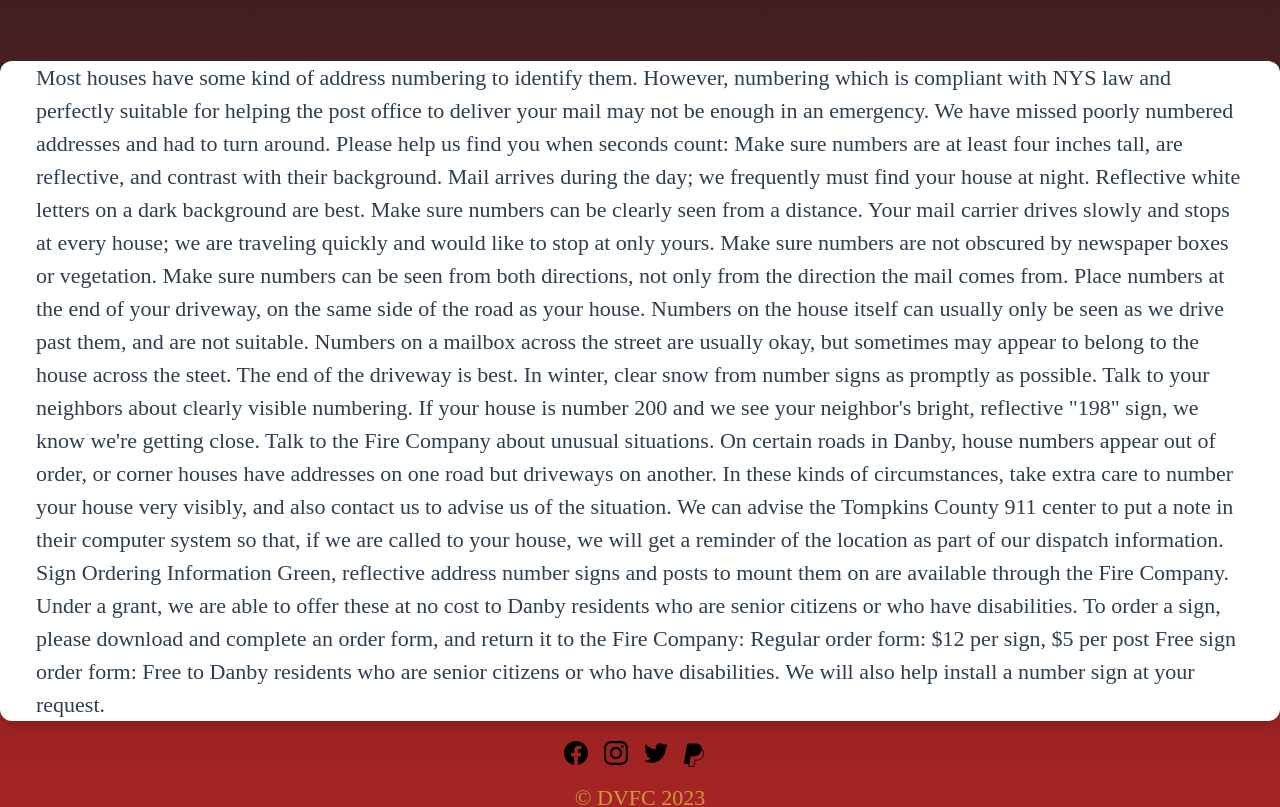
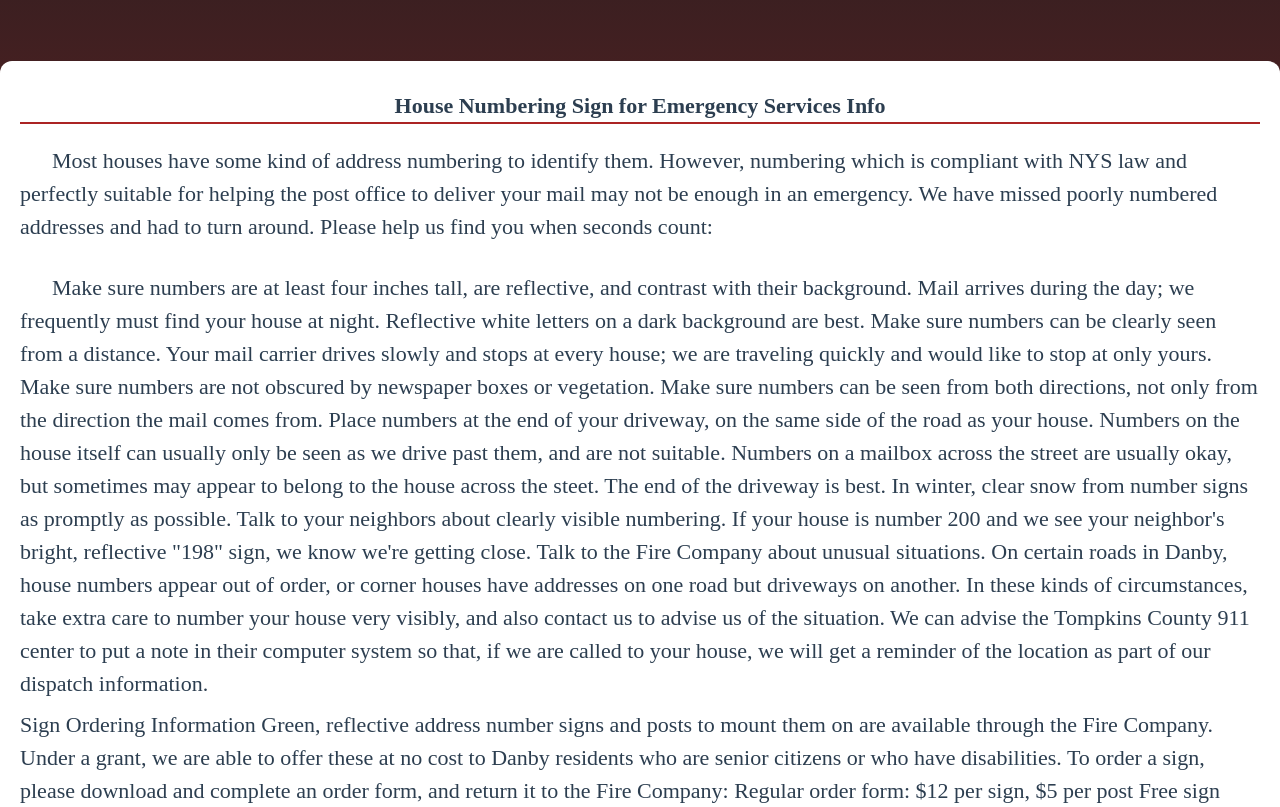
Before and after one commit to jdimichele/DanbyFireDept, a Vue app: page /safety/house-info in a window 1280 px wide. Shown: the part 280-1087 px from the top of the page. Built offline with nearby package versions, Linux system fonts and the light colour scheme.

Commit message:
Updated most of the pages headers/titles to match styling of the other pages, started formatting the House Sign Info page.

```diff
--- a/src/components/subpages/HouseSignForm.vue
+++ b/src/components/subpages/HouseSignForm.vue
@@ -2,9 +2,11 @@
   <div class="grid grid-cols-2 grid-rows-1">
     <div class="col-span-2">
       <div class="py-2">
-        <h2 class="font-bold flex-grow border-b-2 ml-5 mr-10 border-danby-red">
-          House Numbering Sign for Emergency Services Ordering Form
-        </h2>
+        <div class="pt-5 flex-grow border-b-2 border-danby-red">
+          <h1 class="font-bold text-center">
+            House Numbering Sign for Emergency Services Info
+          </h1>
+        </div>
         <h4 class="font-bold flex-grow text-center py-6">
           If we can't find you, we can't help you!
         </h4>
--- a/src/components/subpages/HouseSignInfo.vue
+++ b/src/components/subpages/HouseSignInfo.vue
@@ -1,36 +1,48 @@
 <template>
-  <div>
-    <p class="mx-4">
+  <div class="py-2">
+    <div class="pt-5 flex-grow border-b-2 border-danby-red">
+      <h1 class="font-bold text-center">
+        House Numbering Sign for Emergency Services Info
+      </h1>
+    </div>
+    <div class="mx-4"></div>
+    <p class="indent-8 pt-5 pb-2">
       Most houses have some kind of address numbering to identify them. However,
       numbering which is compliant with NYS law and perfectly suitable for
       helping the post office to deliver your mail may not be enough in an
       emergency. We have missed poorly numbered addresses and had to turn
-      around. Please help us find you when seconds count: Make sure numbers are
-      at least four inches tall, are reflective, and contrast with their
-      background. Mail arrives during the day; we frequently must find your
-      house at night. Reflective white letters on a dark background are best.
-      Make sure numbers can be clearly seen from a distance. Your mail carrier
-      drives slowly and stops at every house; we are traveling quickly and would
-      like to stop at only yours. Make sure numbers are not obscured by
-      newspaper boxes or vegetation. Make sure numbers can be seen from both
-      directions, not only from the direction the mail comes from. Place numbers
-      at the end of your driveway, on the same side of the road as your house.
-      Numbers on the house itself can usually only be seen as we drive past
-      them, and are not suitable. Numbers on a mailbox across the street are
-      usually okay, but sometimes may appear to belong to the house across the
-      steet. The end of the driveway is best. In winter, clear snow from number
-      signs as promptly as possible. Talk to your neighbors about clearly
-      visible numbering. If your house is number 200 and we see your neighbor's
-      bright, reflective "198" sign, we know we're getting close. Talk to the
-      Fire Company about unusual situations. On certain roads in Danby, house
-      numbers appear out of order, or corner houses have addresses on one road
-      but driveways on another. In these kinds of circumstances, take extra care
-      to number your house very visibly, and also contact us to advise us of the
-      situation. We can advise the Tompkins County 911 center to put a note in
-      their computer system so that, if we are called to your house, we will get
-      a reminder of the location as part of our dispatch information. Sign
-      Ordering Information Green, reflective address number signs and posts to
-      mount them on are available through the Fire Company. Under a grant, we
+      around. Please help us find you when seconds count:
+    </p>
+    <p class="indent-8 pt-5 pb-2">
+      Make sure numbers are at least four inches tall, are reflective, and
+      contrast with their background. Mail arrives during the day; we frequently
+      must find your house at night. Reflective white letters on a dark
+      background are best. Make sure numbers can be clearly seen from a
+      distance. Your mail carrier drives slowly and stops at every house; we are
+      traveling quickly and would like to stop at only yours. Make sure numbers
+      are not obscured by newspaper boxes or vegetation. Make sure numbers can
+      be seen from both directions, not only from the direction the mail comes
+      from. Place numbers at the end of your driveway, on the same side of the
+      road as your house. Numbers on the house itself can usually only be seen
+      as we drive past them, and are not suitable. Numbers on a mailbox across
+      the street are usually okay, but sometimes may appear to belong to the
+      house across the steet. The end of the driveway is best. In winter, clear
+      snow from number signs as promptly as possible. Talk to your neighbors
+      about clearly visible numbering. If your house is number 200 and we see
+      your neighbor's bright, reflective "198" sign, we know we're getting
+      close. Talk to the Fire Company about unusual situations. On certain roads
+      in Danby, house numbers appear out of order, or corner houses have
+      addresses on one road but driveways on another. In these kinds of
+      circumstances, take extra care to number your house very visibly, and also
+      contact us to advise us of the situation. We can advise the Tompkins
+      County 911 center to put a note in their computer system so that, if we
+      are called to your house, we will get a reminder of the location as part
+      of our dispatch information.
+    </p>
+
+    <p>
+      Sign Ordering Information Green, reflective address number signs and posts
+      to mount them on are available through the Fire Company. Under a grant, we
       are able to offer these at no cost to Danby residents who are senior
       citizens or who have disabilities. To order a sign, please download and
       complete an order form, and return it to the Fire Company: Regular order
--- a/src/components/subpages/VolunteerRoles.vue
+++ b/src/components/subpages/VolunteerRoles.vue
@@ -1,13 +1,20 @@
 <template>
   <div>
-    <h1 class="underline py-3 text-center">Roles</h1>
+    <div class="pt-5 flex-grow border-b-2 border-danby-red">
+      <h1 class="font-bold text-center">Roles</h1>
+    </div>
     <p class="indent-10 py-3">
       Every firefighter and emergency medical care provider in the Danby Fire
       District is a volunteer, but no amount of dedication can make up for the
       fact that there just aren't enough of us. We need additional volunteers.
       Almost everybody joins with no prior emergency qualifications or
       experience; all training and equipment is provided at no cost to the
-      volunteer. If you're interested in applying, please fill out our online <router-link to="/volunteer/join" class="underline hover:underline hover:text-blue-700">application form</router-link>.
+      volunteer. If you're interested in applying, please fill out our online
+      <router-link
+        to="/volunteer/join"
+        class="underline hover:underline hover:text-blue-700"
+        >application form</router-link
+      >.
     </p>
     <p class="text-center py-3">
       There's a variety of ways you can get involved, depending on your
--- a/src/pages/AboutPage.vue
+++ b/src/pages/AboutPage.vue
@@ -15,13 +15,15 @@
         <CarouselSlide
           v-for="(image, index) in carouselImages"
           :key="index"
-          class="absolute container"
+          class="absolute"
         >
           <div
             v-show="currentImage === index + 1"
             class="relative justify-center align-middle max-w-screen max-h-screen"
           >
-            <img class="m-auto" :src="require(`../assets/${image}.png`)" />
+            <img
+              :src="require(`../assets/${image}.png`)"
+            />
           </div>
         </CarouselSlide>
       </Carousel>
--- a/src/pages/CalendarPage.vue
+++ b/src/pages/CalendarPage.vue
@@ -1,9 +1,8 @@
 <template>
   <div>
-    <h1 class="underline py-3 text-center">Calendar</h1>
-    <!-- <h2 class="font-bold flex-grow border-b-2 ml-5 mr-10 border-danby-red">
-      Calendar
-    </h2> -->
+    <div class="pt-5 flex-grow border-b-2 border-danby-red">
+      <h1 class="font-bold text-center">Calendar</h1>
+    </div>
     <p class="pt-10 indent-8">
       This is the schedule of the Fire Company's upcoming meetings and training.
       Unless otherwise specified, all meetings and training are held at 7:00 PM
--- a/src/pages/LinksPage.vue
+++ b/src/pages/LinksPage.vue
@@ -1,13 +1,20 @@
 <template>
   <div>
-    <h1 class="underline text-center py-3">Links</h1>
+    <div class="pt-5 flex-grow border-b-2 border-danby-red">
+      <h1 class="font-bold text-center">Links</h1>
+    </div>
     <p>
       This page is a directory of other emergency services organizations. For
       important public safety information to help protect your family, see our
-      <router-link to="/safety" class="underline hover:underline hover:text-blue-700">Safety Information</router-link> page.
+      <router-link
+        to="/safety"
+        class="underline hover:underline hover:text-blue-700"
+        >Safety Information</router-link
+      >
+      page.
     </p>
     <br />
-  <all-links />
+    <all-links />
   </div>
 </template>
 
```
